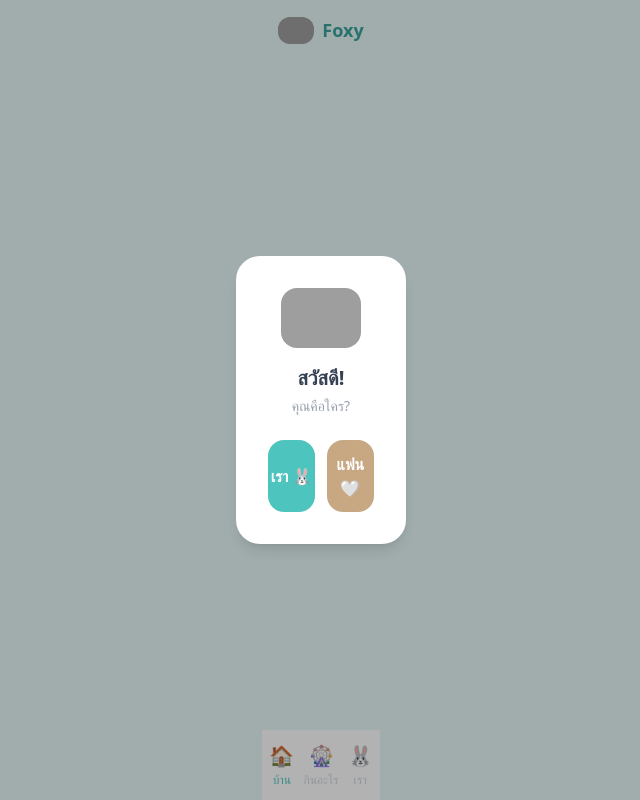
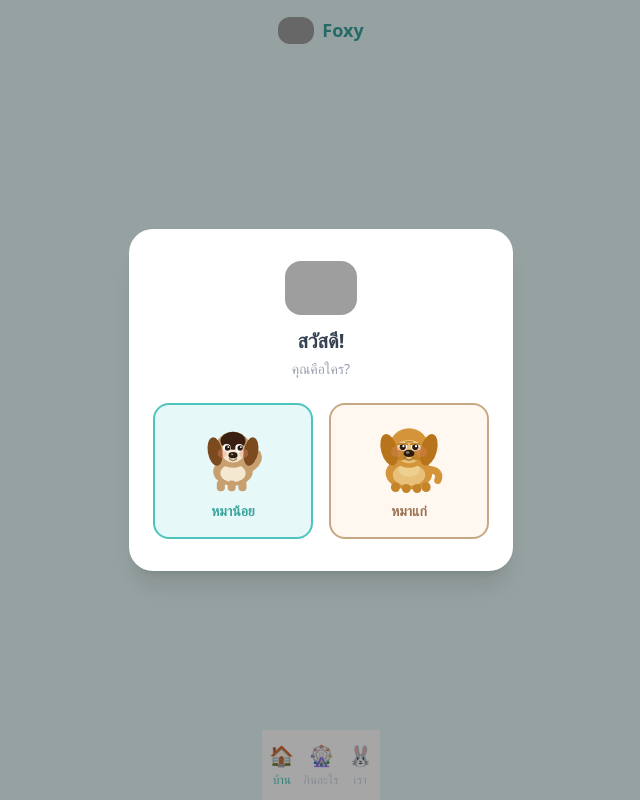
Before and after one commit to maleeart/Foxy, a Next.js app: page / in a window 1280 px wide. Shown: the whole page, without its empty margins (319-959 px from the left). Built offline with nearby package versions, Linux system fonts and the light colour scheme; grey boxes are pictures that could not be loaded.

Commit message:
feat: player modal with beagle/golden dog illustrations

```diff
--- a/src/app/page.tsx
+++ b/src/app/page.tsx
@@ -7,6 +7,95 @@ import SpinWheel from "@/components/SpinWheel";
 import Anniversary from "@/components/Anniversary";
 
 type Tab = "home" | "spin" | "us";
+
+function BeagleSVG() {
+  return (
+    <svg viewBox="0 0 80 80" width="72" height="72" xmlns="http://www.w3.org/2000/svg">
+      {/* body */}
+      <ellipse cx="40" cy="56" rx="22" ry="16" fill="#C8A070"/>
+      <ellipse cx="40" cy="58" rx="14" ry="10" fill="#F5E8D0"/>
+      {/* legs */}
+      <rect x="22" y="66" width="9" height="12" rx="4" fill="#C8A070"/>
+      <rect x="34" y="66" width="9" height="12" rx="4" fill="#C8A070"/>
+      <rect x="46" y="66" width="9" height="12" rx="4" fill="#C8A070"/>
+      {/* tail */}
+      <path d="M62,52 Q72,44 68,36" stroke="#C8A070" strokeWidth="6" fill="none" strokeLinecap="round"/>
+      {/* head */}
+      <circle cx="40" cy="32" r="20" fill="#C8A070"/>
+      {/* face white patch */}
+      <ellipse cx="40" cy="36" rx="12" ry="10" fill="#F5E8D0"/>
+      {/* ears - long floppy beagle */}
+      <ellipse cx="20" cy="34" rx="8" ry="16" fill="#7B4A1E" transform="rotate(-10,20,34)"/>
+      <ellipse cx="60" cy="34" rx="8" ry="16" fill="#7B4A1E" transform="rotate(10,60,34)"/>
+      {/* black saddle on back */}
+      <ellipse cx="40" cy="22" rx="14" ry="10" fill="#3A2010"/>
+      {/* eyes */}
+      <circle cx="33" cy="30" r="4.5" fill="white"/>
+      <circle cx="47" cy="30" r="4.5" fill="white"/>
+      <circle cx="34" cy="30" r="3" fill="#2C1A0E"/>
+      <circle cx="48" cy="30" r="3" fill="#2C1A0E"/>
+      <circle cx="34.8" cy="29" r="1" fill="white"/>
+      <circle cx="48.8" cy="29" r="1" fill="white"/>
+      {/* nose */}
+      <ellipse cx="40" cy="38" rx="5" ry="3.5" fill="#2C1A0E"/>
+      <ellipse cx="39" cy="37" rx="1.5" ry="1" fill="white" opacity="0.5"/>
+      {/* mouth */}
+      <path d="M36,42 Q40,46 44,42" stroke="#A07850" strokeWidth="1.5" fill="none" strokeLinecap="round"/>
+      {/* cheeks */}
+      <circle cx="28" cy="36" r="5" fill="#E8907A" opacity="0.35"/>
+      <circle cx="52" cy="36" r="5" fill="#E8907A" opacity="0.35"/>
+    </svg>
+  );
+}
+
+function GoldenSVG() {
+  return (
+    <svg viewBox="0 0 80 80" width="72" height="72" xmlns="http://www.w3.org/2000/svg">
+      {/* body - chubby */}
+      <ellipse cx="40" cy="58" rx="26" ry="18" fill="#D4953A"/>
+      <ellipse cx="40" cy="60" rx="18" ry="12" fill="#E8C07A"/>
+      {/* fluffy chest */}
+      <ellipse cx="40" cy="54" rx="12" ry="8" fill="#EDD090"/>
+      {/* legs - stubby */}
+      <rect x="20" y="68" width="10" height="11" rx="5" fill="#C4852A"/>
+      <rect x="32" y="70" width="10" height="10" rx="5" fill="#C4852A"/>
+      <rect x="44" y="70" width="10" height="10" rx="5" fill="#C4852A"/>
+      <rect x="54" y="68" width="10" height="11" rx="5" fill="#C4852A"/>
+      {/* tail droopy */}
+      <path d="M64,54 Q76,56 72,66" stroke="#D4953A" strokeWidth="8" fill="none" strokeLinecap="round"/>
+      {/* head */}
+      <circle cx="40" cy="30" r="22" fill="#D4953A"/>
+      {/* fluffy face */}
+      <ellipse cx="40" cy="34" rx="15" ry="13" fill="#E8C07A"/>
+      {/* droopy jowls */}
+      <ellipse cx="30" cy="38" rx="8" ry="6" fill="#C4852A"/>
+      <ellipse cx="50" cy="38" rx="8" ry="6" fill="#C4852A"/>
+      {/* ears - floppy golden */}
+      <ellipse cx="18" cy="32" rx="9" ry="18" fill="#B8741A" transform="rotate(-15,18,32)"/>
+      <ellipse cx="62" cy="32" rx="9" ry="18" fill="#B8741A" transform="rotate(15,62,32)"/>
+      {/* wrinkle lines */}
+      <path d="M34,24 Q40,22 46,24" stroke="#C4852A" strokeWidth="1.5" fill="none" strokeLinecap="round"/>
+      {/* eyes - droopy */}
+      <circle cx="33" cy="28" r="5" fill="white"/>
+      <circle cx="47" cy="28" r="5" fill="white"/>
+      <circle cx="33" cy="29" r="3.5" fill="#2C1A0E"/>
+      <circle cx="47" cy="29" r="3.5" fill="#2C1A0E"/>
+      <circle cx="33.8" cy="28" r="1.2" fill="white"/>
+      <circle cx="47.8" cy="28" r="1.2" fill="white"/>
+      {/* droopy eyelids */}
+      <path d="M28,26 Q33,24 38,26" stroke="#C4852A" strokeWidth="2" fill="none" strokeLinecap="round"/>
+      <path d="M42,26 Q47,24 52,26" stroke="#C4852A" strokeWidth="2" fill="none" strokeLinecap="round"/>
+      {/* nose big */}
+      <ellipse cx="40" cy="36" rx="6" ry="4" fill="#2C1A0E"/>
+      <ellipse cx="38.5" cy="35" rx="2" ry="1.5" fill="white" opacity="0.45"/>
+      {/* mouth */}
+      <path d="M35,41 Q40,46 45,41" stroke="#A07030" strokeWidth="1.5" fill="none" strokeLinecap="round"/>
+      {/* cheeks rosy */}
+      <circle cx="26" cy="34" r="6" fill="#E8907A" opacity="0.3"/>
+      <circle cx="54" cy="34" r="6" fill="#E8907A" opacity="0.3"/>
+    </svg>
+  );
+}
 
 export default function Page() {
   const [tab, setTab] = useState<Tab>("home");
@@ -29,25 +118,29 @@ export default function Page() {
     <div className="min-h-screen flex flex-col max-w-lg mx-auto relative" style={{ background: "var(--teal-light)" }}>
       {/* Player modal */}
       {showPlayerModal && (
-        <div className="fixed inset-0 z-50 flex items-center justify-center bg-black/30">
-          <div className="bg-white rounded-3xl p-8 mx-6 text-center shadow-lg">
-            <Image src="/logo.png" alt="Foxy" width={80} height={80} className="mx-auto mb-4 rounded-2xl" />
+        <div className="fixed inset-0 z-50 flex items-center justify-center" style={{ background: "rgba(0,0,0,0.35)" }}>
+          <div className="bg-white rounded-3xl px-6 py-8 mx-6 text-center shadow-xl w-full max-w-sm">
+            <Image src="/logo.png" alt="Foxy" width={72} height={72} className="mx-auto mb-3 rounded-2xl" />
             <h2 className="text-xl font-bold text-gray-700 mb-1">สวัสดี!</h2>
             <p className="text-gray-400 text-sm mb-6">คุณคือใคร?</p>
-            <div className="flex gap-3">
+            <div className="flex gap-4">
               <button
-                onClick={() => choosePlayer("เรา")}
-                className="flex-1 text-white font-semibold py-3 rounded-2xl active:scale-95 transition-all"
-                style={{ background: "var(--teal)" }}
+                type="button"
+                onClick={() => choosePlayer("หมาน้อย")}
+                className="flex-1 flex flex-col items-center gap-2 rounded-2xl py-4 px-2 border-2 transition-all active:scale-95"
+                style={{ borderColor: "var(--teal)", background: "var(--teal-light)" }}
               >
-                เรา 🐰
+                <BeagleSVG />
+                <span className="text-sm font-bold" style={{ color: "var(--teal-dark)" }}>หมาน้อย</span>
               </button>
               <button
-                onClick={() => choosePlayer("แฟน")}
-                className="flex-1 text-white font-semibold py-3 rounded-2xl active:scale-95 transition-all"
-                style={{ background: "var(--beige)" }}
+                type="button"
+                onClick={() => choosePlayer("หมาแก่")}
+                className="flex-1 flex flex-col items-center gap-2 rounded-2xl py-4 px-2 border-2 transition-all active:scale-95"
+                style={{ borderColor: "var(--beige)", background: "#FFF8F0" }}
               >
-                แฟน 🤍
+                <GoldenSVG />
+                <span className="text-sm font-bold" style={{ color: "#9A7050" }}>หมาแก่</span>
               </button>
             </div>
           </div>
```
